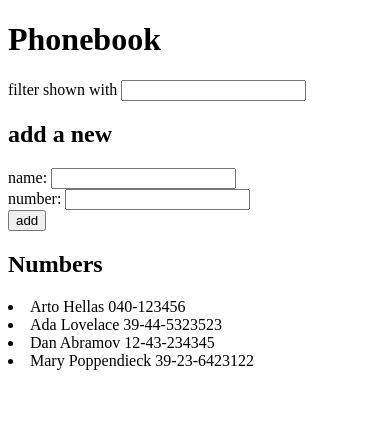
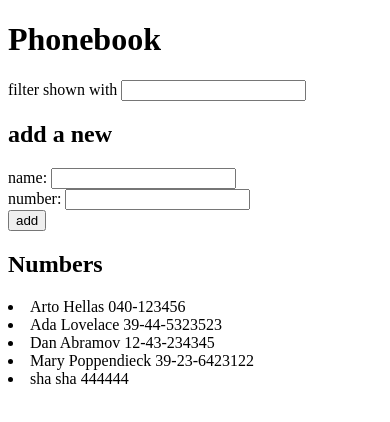
Before and after one commit to ShahSau/fullStack_HU, a React (Create React App) app in the folder part2/phonebook/: page / in a window 390 px wide. Shown: the top 422 px of the page. Built offline with nearby package versions, Linux system fonts and the light colour scheme; data requests are answered from the project's data file.

Commit message:
2.15: Phonebook step7

```diff
--- a/part2/phonebook/db.json
+++ b/part2/phonebook/db.json
@@ -1,5 +1,5 @@
 {
-    "persons":[
+  "persons": [
     {
       "name": "Arto Hellas",
       "number": "040-123456",
@@ -19,6 +19,11 @@
       "name": "Mary Poppendieck",
       "number": "39-23-6423122",
       "id": 4
+    },
+    {
+      "name": "sha sha",
+      "number": "444444",
+      "id": 5
     }
   ]
 }
--- a/part2/phonebook/src/App.js
+++ b/part2/phonebook/src/App.js
@@ -39,7 +39,12 @@
       name: newName,
       number:newNumber,
     };
-    setPersons(persons.concat(newObj));
+    //setPersons(persons.concat(newObj));
+    axios
+    .post('http://localhost:3001/persons', newObj)
+    .then(response=>
+      setPersons(persons.concat(response.data))
+      )
     setNewName("");
     setnewNumber("")
   };
```
Also changed, not shown: 1 other file (tests, documents, lock files or other folders). Lines whose indentation alone changed are shown as unchanged.
